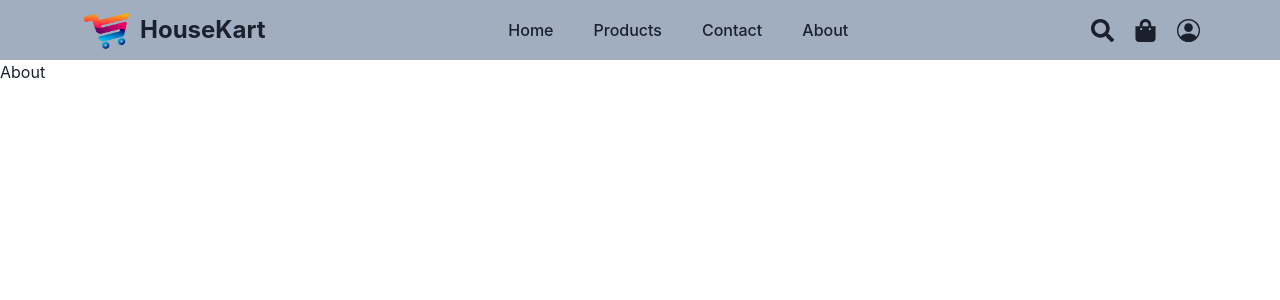
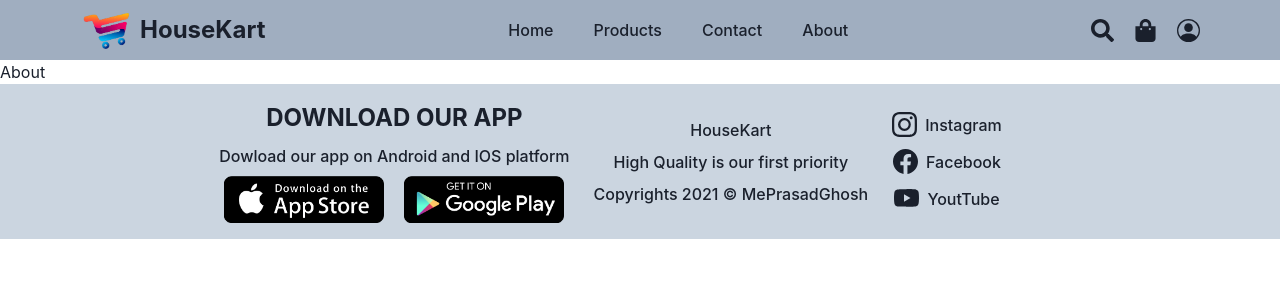
Before and after one commit to prasad77ghosh/HouseKart, a React (Create React App) app in the folder frontend/: page /about in a window 1280 px wide. Shown: the top 300 px of the page. Built offline with nearby package versions, Linux system fonts and the light colour scheme.

Commit message:
footer complete

```diff
--- a/frontend/src/App.js
+++ b/frontend/src/App.js
@@ -6,6 +6,7 @@ import Home from "./pages/Home";
 import Products from "./pages/Products";
 import Contact from "./pages/Contact";
 import About from "./pages/About";
+import Footer from "./components/Footer";
 
 function App() {
   return (
@@ -18,6 +19,7 @@ function App() {
           <Route path="/contact" element={<Contact />} />
           <Route path="/about" element={<About />} />
         </Routes>
+        <Footer />
       </BrowserRouter>
     </>
   );
--- /dev/null
+++ b/frontend/src/components/Footer.jsx
@@ -0,0 +1,92 @@
+import {
+  Box,
+  Container,
+  Stack,
+  Text,
+  Image,
+  Flex,
+  Link,
+  VStack,
+} from "@chakra-ui/react";
+import React from "react";
+import Appstore from "../img/Appstore.png";
+import Playtore from "../img/playstore.png";
+import { BsInstagram } from "react-icons/bs";
+import { BsYoutube } from "react-icons/bs";
+import { BsFacebook } from "react-icons/bs";
+
+const Footer = () => {
+  return (
+    <Box width="100%" bg="gray.300" p={4}>
+      <Container
+        maxW={{ base: "100%", md: "100%", lg: "70%" }}
+        textAlign="center"
+      >
+        <Stack
+          direction={{ base: "column", md: "row", lg: "row" }}
+          spacing={{ base: 6, md: "auto", lg: "auto" }}
+        >
+          <Flex justify="center" align="center">
+            <Stack direction="column" textAlign="center">
+              <Text
+                fontWeight="bold"
+                fontSize={{ base: "xl", md: "2xl", lg: "2xl" }}
+              >
+                DOWNLOAD OUR APP
+              </Text>
+              <Text fontWeight="medium">
+                Dowload our app on Android and IOS platform
+              </Text>
+              <Flex gap={5} align="center" justify="center">
+                <Image
+                  src={Appstore}
+                  width={{ base: "8rem", md: "10rem", lg: "10rem" }}
+                />
+                <Image
+                  src={Playtore}
+                  width={{ base: "8rem", md: "10rem", lg: "10rem" }}
+                />
+              </Flex>
+            </Stack>
+          </Flex>
+          <Flex justify="center" align="center">
+            <Stack direction="column" textAlign="center">
+              <Text fontWeight="medium">HouseKart</Text>
+              <Text fontWeight="medium">
+                High Quality is our first priority
+              </Text>
+              <Text fontWeight="medium">
+                Copyrights 2021 &copy; MePrasadGhosh
+              </Text>
+            </Stack>
+          </Flex>
+
+          <Flex justify="center" align="center">
+            <VStack spacing={3}>
+              <Link>
+                <Flex align="center" gap={2}>
+                  <BsInstagram size={25} />
+                  <Text fontWeight="medium">Instagram</Text>
+                </Flex>
+              </Link>
+              <Link>
+                <Flex align="center" gap={2}>
+                  <BsFacebook size={25} />
+                  <Text fontWeight="medium">Facebook</Text>
+                </Flex>
+              </Link>
+              <Link>
+                <Flex align="center" gap={2}>
+                  <BsYoutube size={25} />
+                  <Text fontWeight="medium">YoutTube</Text>
+                </Flex>
+              </Link>
+            </VStack>
+          </Flex>
+        </Stack>
+      </Container>
+    </Box>
+  );
+};
+
+export default Footer;
--- a/frontend/src/pages/Home.jsx
+++ b/frontend/src/pages/Home.jsx
@@ -1,10 +1,11 @@
+import { Box } from '@chakra-ui/react'
 import React from 'react'
 
 const Home = () => {
   return (
-    <div>
-      <h1>Home</h1>
-    </div>
+   <Box minH="100vh">
+
+   </Box>
   )
 }
 
```
Also changed, not shown: frontend/src/img/Appstore.png (added), frontend/src/img/playstore.png (added).
